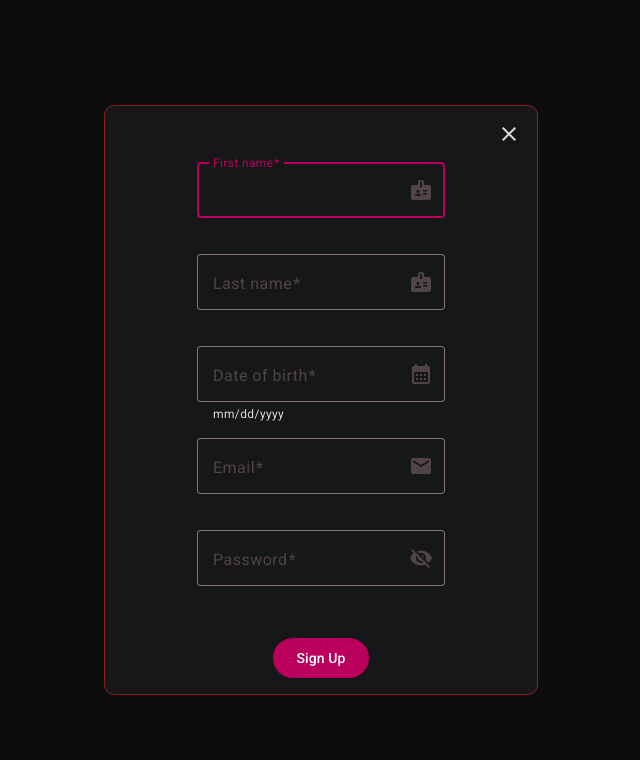
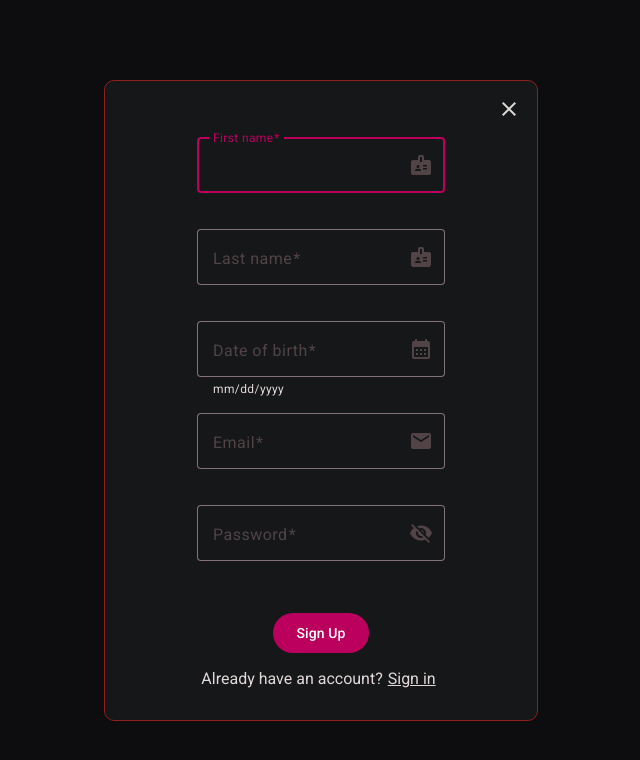
Before and after one commit to chopsticks-user/Springular, an Angular app in the folder frontend/: page / in a window 1280 px wide. Both pictures are taken after a click on the button "Get Started". Shown: the top 760 px of the page, without its empty margins (319-959 px from the left). Built offline with nearby package versions, Linux system fonts and the light colour scheme.

Commit message:
Navigating between login and signup modals

```diff
--- a/frontend/src/app/components/welcome/welcome.component.css
+++ b/frontend/src/app/components/welcome/welcome.component.css
@@ -38,8 +38,28 @@
   flex: 1;
 }
 
+.modal-footer {
+  display: flex;
+  justify-content: center;
+  align-items: center;
+}
+
 .mat-icon {
   color: var(--text-color);
+}
+
+a,
+p {
+  color: var(--text-color);
+}
+
+a {
+  text-decoration: underline;
+  cursor: pointer;
+}
+
+p {
+  margin-right: 5px;
 }
 
 dialog {
--- a/frontend/src/app/components/welcome/welcome.component.html
+++ b/frontend/src/app/components/welcome/welcome.component.html
@@ -14,7 +14,15 @@
         <app-signup></app-signup>
         }
       </main>
-      <footer class="modal-footer"></footer>
+      <footer class="modal-footer">
+        @if (showLogin){
+        <p>New to Springular?</p>
+        <a (click)="showLogin = !showLogin"><p>Sign up</p></a>
+        }@else {
+        <p>Already have an account?</p>
+        <a (click)="showLogin = !showLogin"><p>Sign in</p></a>
+        }
+      </footer>
     </dialog>
   </main>
 </div>
```
